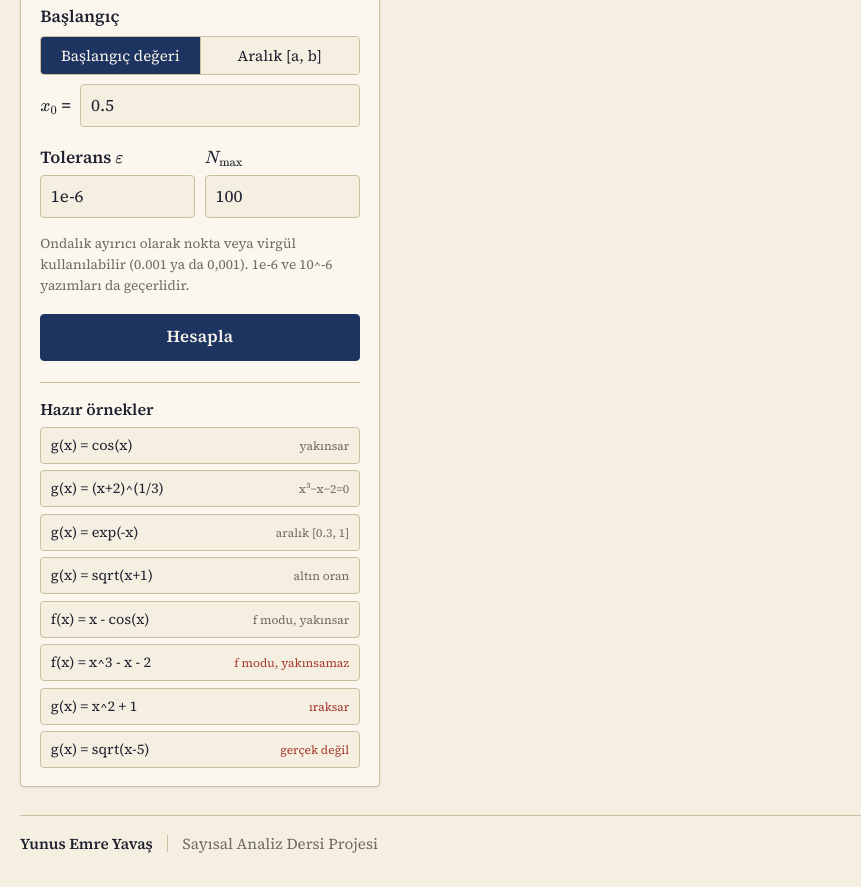
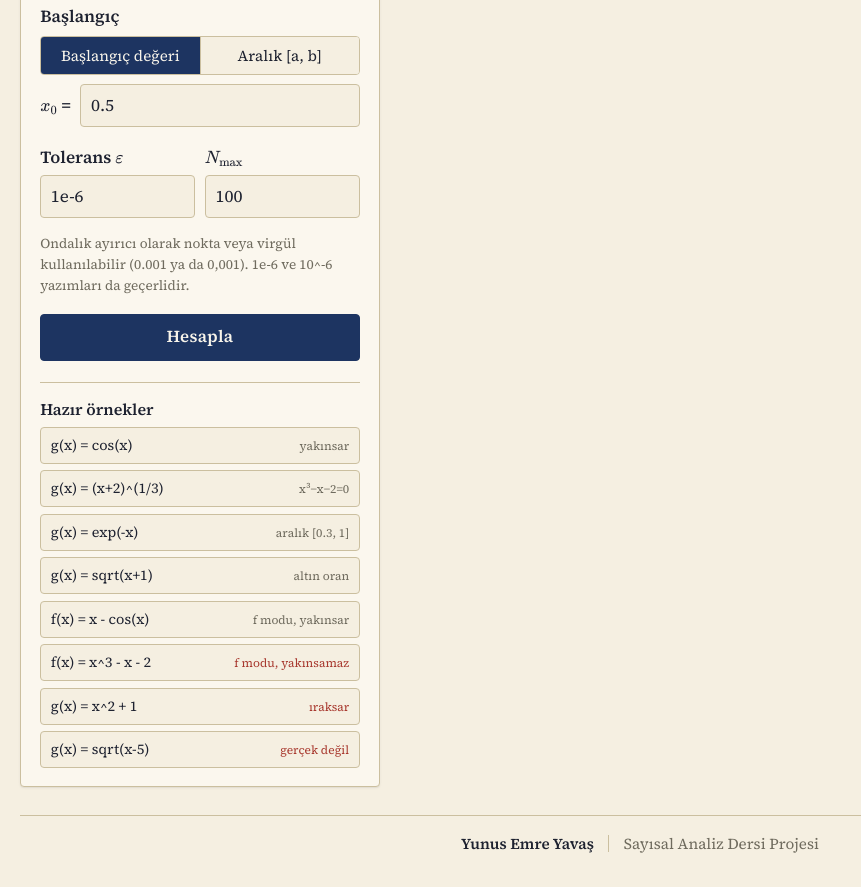
Before and after one commit to yunusemreyavas0/sabit-nokta-iterasyonu, a plain HTML site: page index.html in a window 1280 px wide. Shown: the part 487-1374 px from the top of the page, without its empty margins (0-861 px from the left). Drawn offline with Linux system fonts and the light colour scheme.

Commit message:
Altbilgi yazısını ortala

```diff
--- a/style.css
+++ b/style.css
@@ -473,7 +473,7 @@ fieldset.group > legend {
   color: var(--muted);
   font-size: 0.95rem;
 }
-.site-footer p { margin: 0; padding-top: 1rem; border-top: 1px solid var(--rule); display: flex; flex-wrap: wrap; align-items: center; gap: 0.4rem 0.9rem; }
+.site-footer p { margin: 0; padding-top: 1rem; border-top: 1px solid var(--rule); display: flex; flex-wrap: wrap; align-items: center; justify-content: center; gap: 0.4rem 0.9rem; text-align: center; }
 .site-footer .author { color: var(--ink); font-weight: 600; }
 .site-footer .divider { width: 1px; height: 1.1em; background: var(--rule); }
 
```
